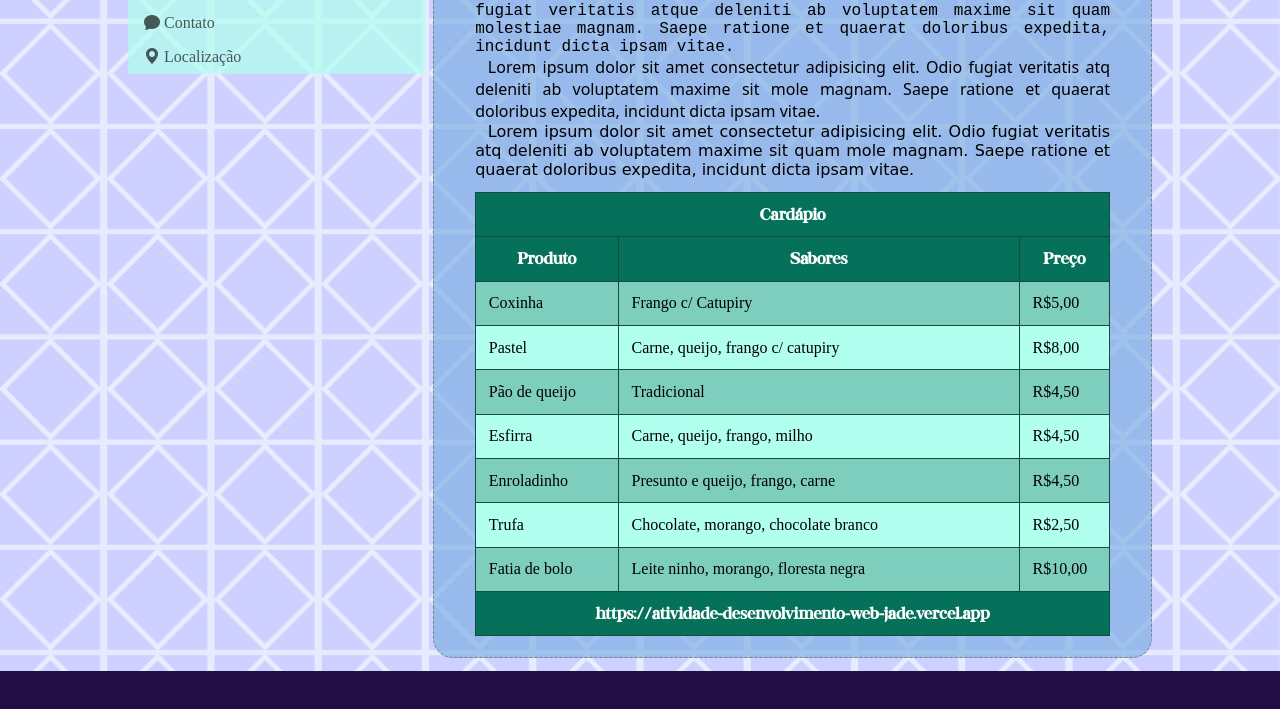
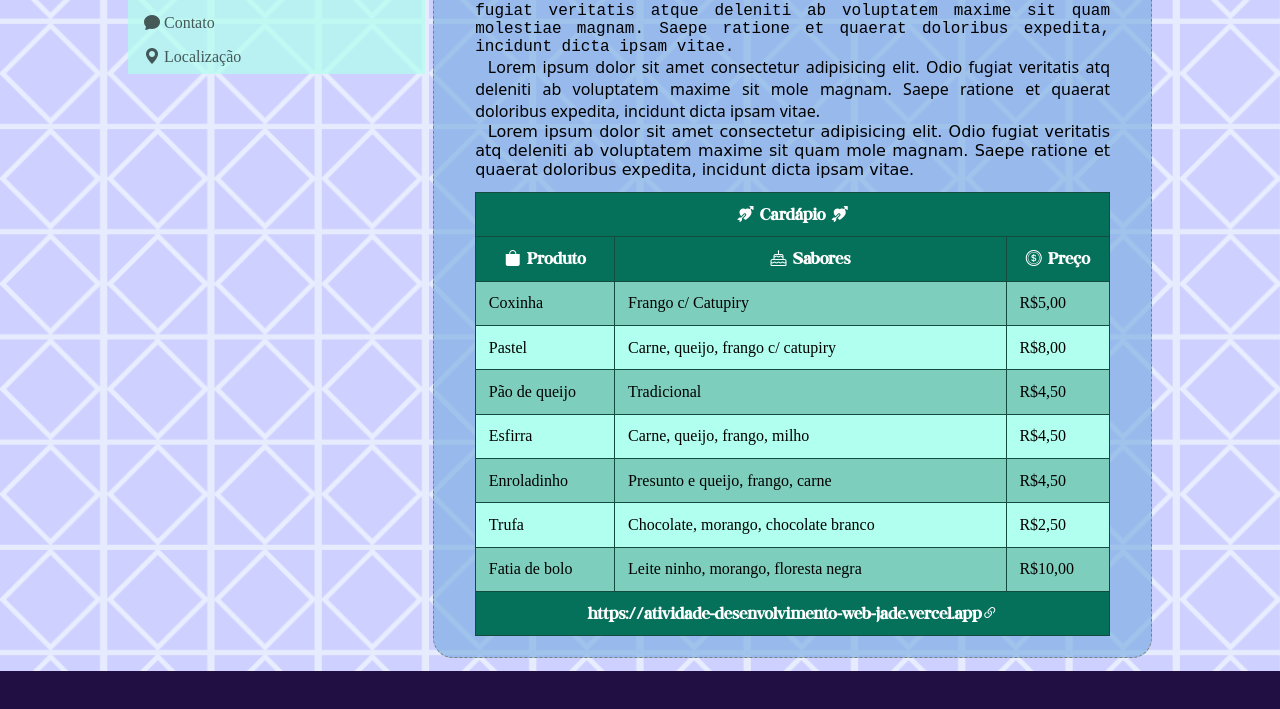
Before and after one commit to raul612/atividade_-desenvolvimento_web, a plain HTML site: page sobre.html in a window 1280 px wide. Shown: the part 397-1106 px from the top of the page. Drawn offline with nearby package versions, Linux system fonts and the light colour scheme; a web font is replaced by a local one.

Commit message:
att tabela icones

```diff
--- a/sobre.html
+++ b/sobre.html
@@ -61,12 +61,12 @@
             <table class="tabela">
                 <thead>
                     <tr>
-                        <th colspan="3">Cardápio</th>
+                        <th colspan="3"><i class="bi bi-arrow-through-heart-fill"></i>  Cardápio  <i class="bi bi-arrow-through-heart-fill"></i></th>
                     </tr>
                     <tr>
-                        <th>Produto</th>
-                        <th>Sabores</th>
-                        <th>Preço</th>
+                        <th><i class="bi bi-bag-fill"></i>   Produto</th>
+                        <th><i class="bi bi-cake"></i>   Sabores</th>
+                        <th><i class="bi bi-coin"></i>   Preço</th>
                     </tr>
                 </thead>
                 <tbody>
@@ -108,7 +108,7 @@
                 </tbody>
                 <tfoot>
                     <tr>
-                        <th colspan="3">https://atividade-desenvolvimento-web-jade.vercel.app</th>
+                        <th colspan="3">https://atividade-desenvolvimento-web-jade.vercel.app<i class="bi bi-link-45deg"></i></th>
                     </tr>
                 </tfoot>
             </table>
```
